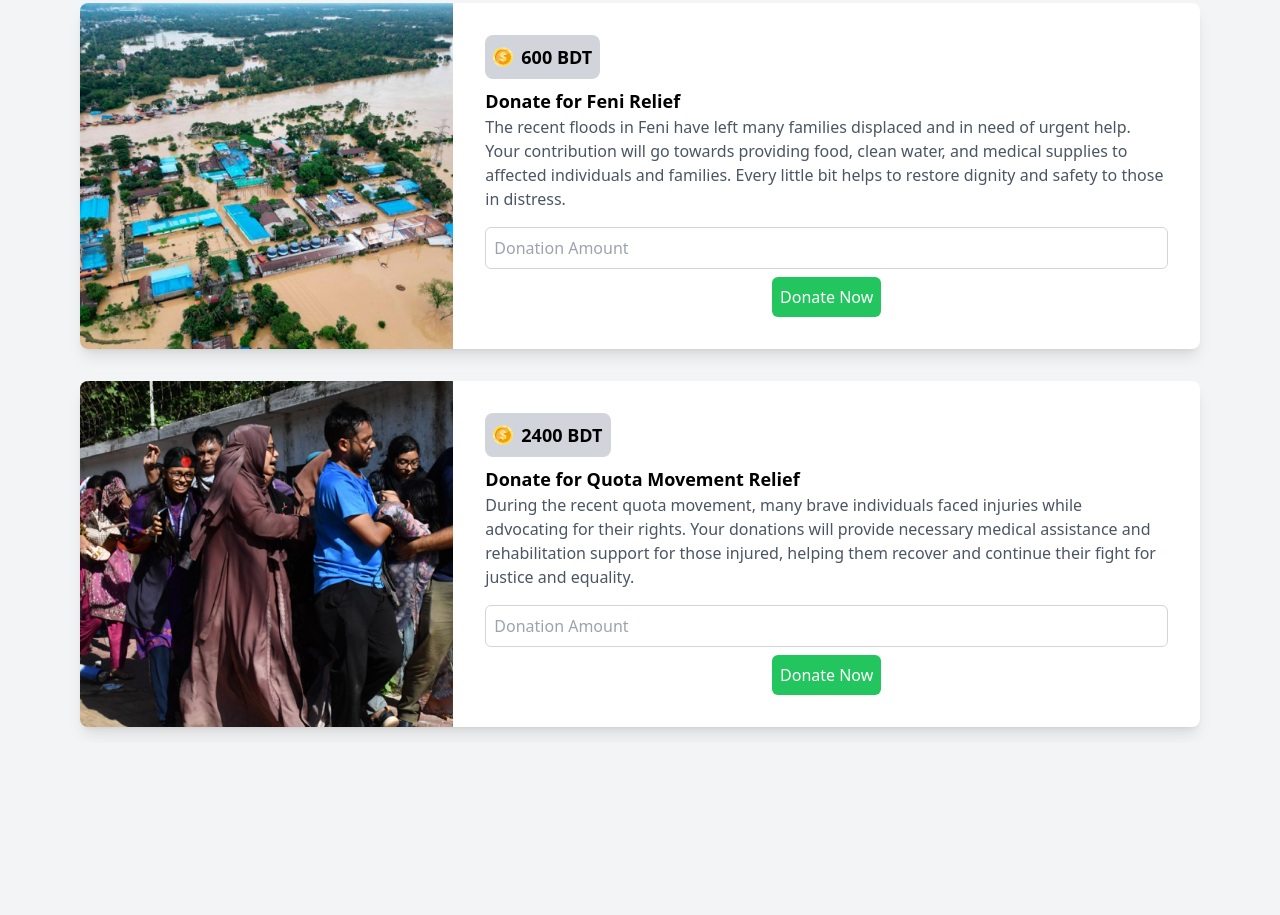
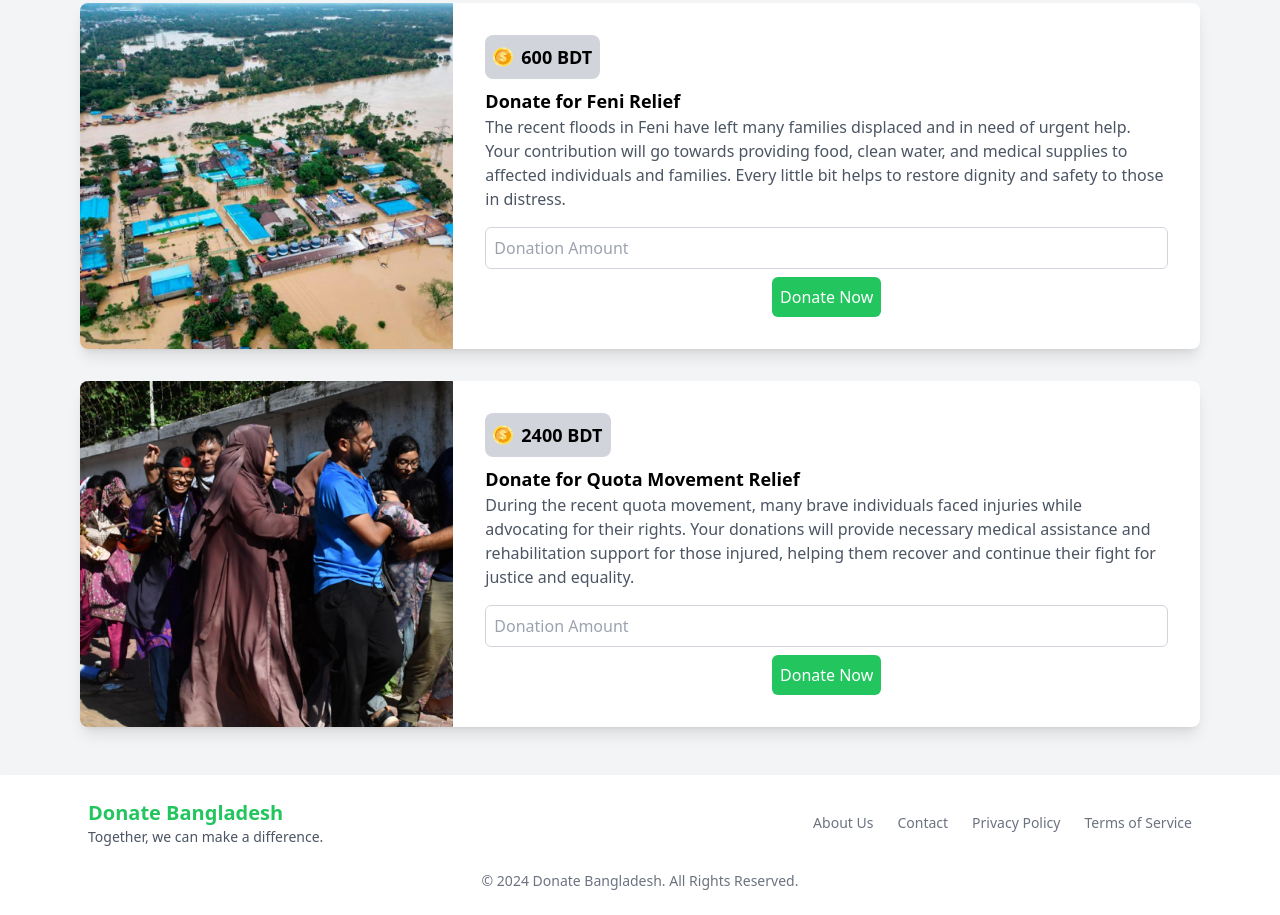
Before and after one commit to Aiman03-del/Donate-Bangladesh, a plain HTML site: page index.html in a window 1280 px wide. Shown: the part 559-1474 px from the top of the page. Before the commit the page ends 1302 px from the top, so only its background shows below. Drawn offline with nearby package versions, Linux system fonts and the light colour scheme.

Commit message:
add footer section

```diff
--- a/index.html
+++ b/index.html
@@ -57,6 +57,7 @@
     </nav>
 
     <!-- Donation Section -->
+    <main>
       <div id="donationSection" class="max-w-6xl mx-auto mt-8 p-4">
         <div class="grid grid-cols-1 gap-8">
           <!-- Noakhali Flood -->
@@ -70,9 +71,13 @@
             />
             <div class="p-8 flex flex-col">
               <div class="flex items-center justify-center md:justify-start">
-              <div class="w-auto flex items-center bg-gray-300 p-2 rounded-lg">
+                <div
+                  class="w-auto flex items-center bg-gray-300 p-2 rounded-lg"
+                >
                   <img class="w-5 h-5 mr-2" src="./assets/coin.png" alt="" />
-                <span id="amountNoakhali" class="text-lg font-bold">0 BDT</span>
+                  <span id="amountNoakhali" class="text-lg font-bold"
+                    >0 BDT</span
+                  >
                 </div>
               </div>
 
@@ -115,7 +120,9 @@
             />
             <div class="p-8 flex flex-col">
               <div class="flex items-center justify-center md:justify-start">
-              <div class="w-auto flex items-center bg-gray-300 p-2 rounded-lg">
+                <div
+                  class="w-auto flex items-center bg-gray-300 p-2 rounded-lg"
+                >
                   <img class="w-5 h-5 mr-2" src="./assets/coin.png" alt="" />
                   <span id="amountFeni" class="text-lg font-bold">600 BDT</span>
                 </div>
@@ -124,8 +131,8 @@
               <div class="text-center md:text-left mt-2">
                 <h2 class="text-lg font-semibold">Donate for Feni Relief</h2>
                 <p class="text-gray-600">
-                The recent floods in Feni have left many families displaced and
-                in need of urgent help. Your contribution will go towards
+                  The recent floods in Feni have left many families displaced
+                  and in need of urgent help. Your contribution will go towards
                   providing food, clean water, and medical supplies to affected
                   individuals and families. Every little bit helps to restore
                   dignity and safety to those in distress.
@@ -160,9 +167,13 @@
             />
             <div class="p-8 flex flex-col">
               <div class="flex items-center justify-center md:justify-start">
-              <div class="w-auto flex items-center bg-gray-300 p-2 rounded-lg">
+                <div
+                  class="w-auto flex items-center bg-gray-300 p-2 rounded-lg"
+                >
                   <img class="w-5 h-5 mr-2" src="./assets/coin.png" alt="" />
-                <span id="amountQuota" class="text-lg font-bold">2400 BDT</span>
+                  <span id="amountQuota" class="text-lg font-bold"
+                    >2400 BDT</span
+                  >
                 </div>
               </div>
 
@@ -172,10 +183,10 @@
                 </h2>
                 <p class="text-gray-600">
                   During the recent quota movement, many brave individuals faced
-                injuries while advocating for their rights. Your donations will
-                provide necessary medical assistance and rehabilitation support
-                for those injured, helping them recover and continue their fight
-                for justice and equality.
+                  injuries while advocating for their rights. Your donations
+                  will provide necessary medical assistance and rehabilitation
+                  support for those injured, helping them recover and continue
+                  their fight for justice and equality.
                 </p>
               </div>
 
@@ -229,6 +240,43 @@
           </button>
         </div>
       </div>
+    </main>
+    <!-- Footer Section -->
+    <footer class="bg-white shadow-md py-6 mt-8">
+      <div class="max-w-6xl mx-auto px-2 md:px-6">
+        <div class="flex flex-col md:flex-row justify-between items-center">
+          <!-- Footer Logo and Text -->
+          <div class="text-center md:text-left mb-4 md:mb-0">
+            <h3 class="text-green-500 font-bold text-xl">Donate Bangladesh</h3>
+            <p class="text-gray-600 text-sm">
+              Together, we can make a difference.
+            </p>
+          </div>
+
+          <div
+            class="flex flex-col md:flex-row space-y-4 md:space-y-0 space-x-0 md:space-x-6 items-center"
+          >
+            <a href="#" class="text-gray-500 hover:text-green-500 text-sm"
+              >About Us</a
+            >
+            <a href="#" class="text-gray-500 hover:text-green-500 text-sm"
+              >Contact</a
+            >
+            <a href="#" class="text-gray-500 hover:text-green-500 text-sm"
+              >Privacy Policy</a
+            >
+            <a href="#" class="text-gray-500 hover:text-green-500 text-sm"
+              >Terms of Service</a
+            >
+          </div>
+        </div>
+        <div class="text-center mt-6">
+          <p class="text-gray-500 text-sm">
+            &copy; 2024 Donate Bangladesh. All Rights Reserved.
+          </p>
+        </div>
+      </div>
+    </footer>
 
     <script src="./script.js"></script>
   </body>
```
Also changed, not shown: blog.html (+43 -5 lines). Lines whose indentation alone changed are shown as unchanged.
